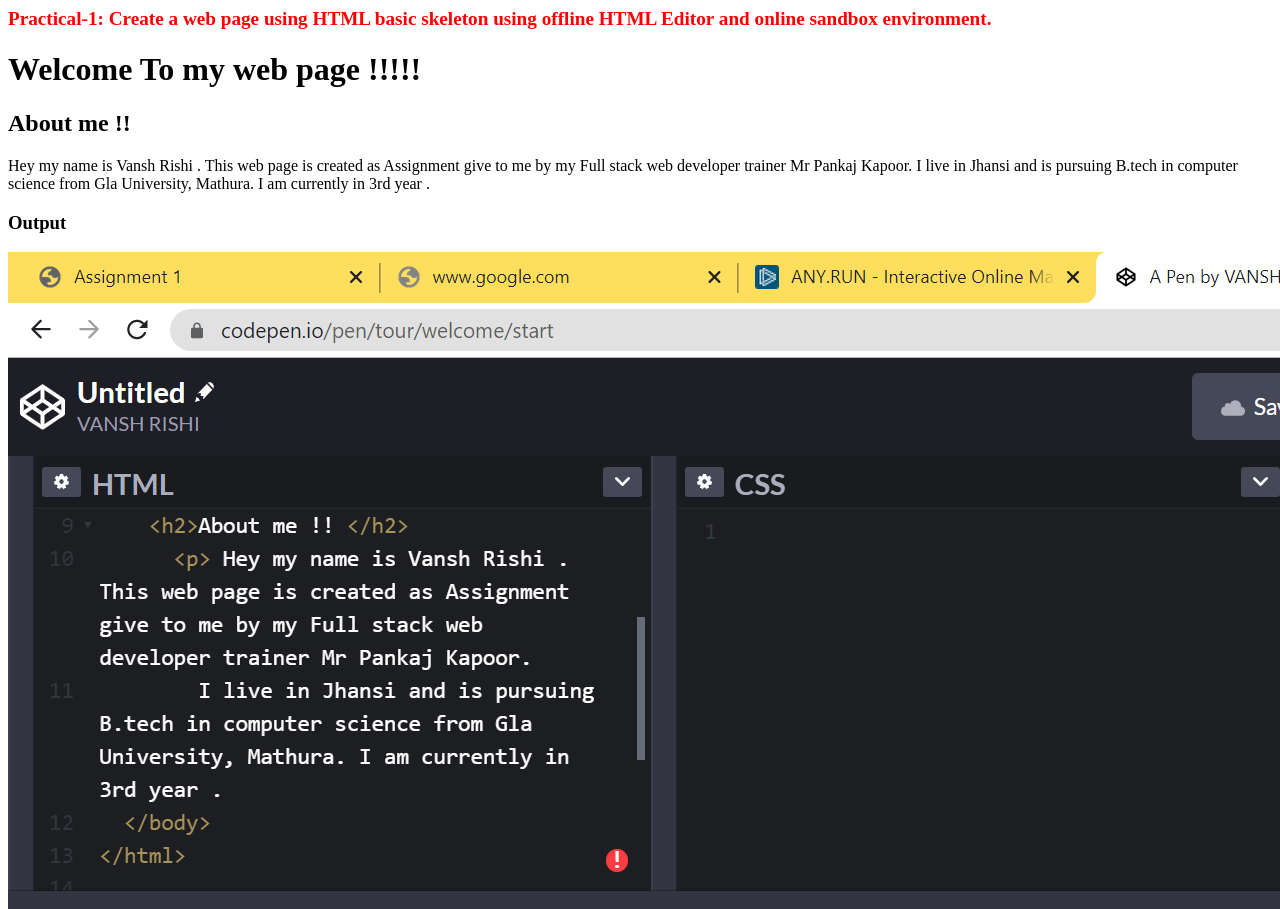
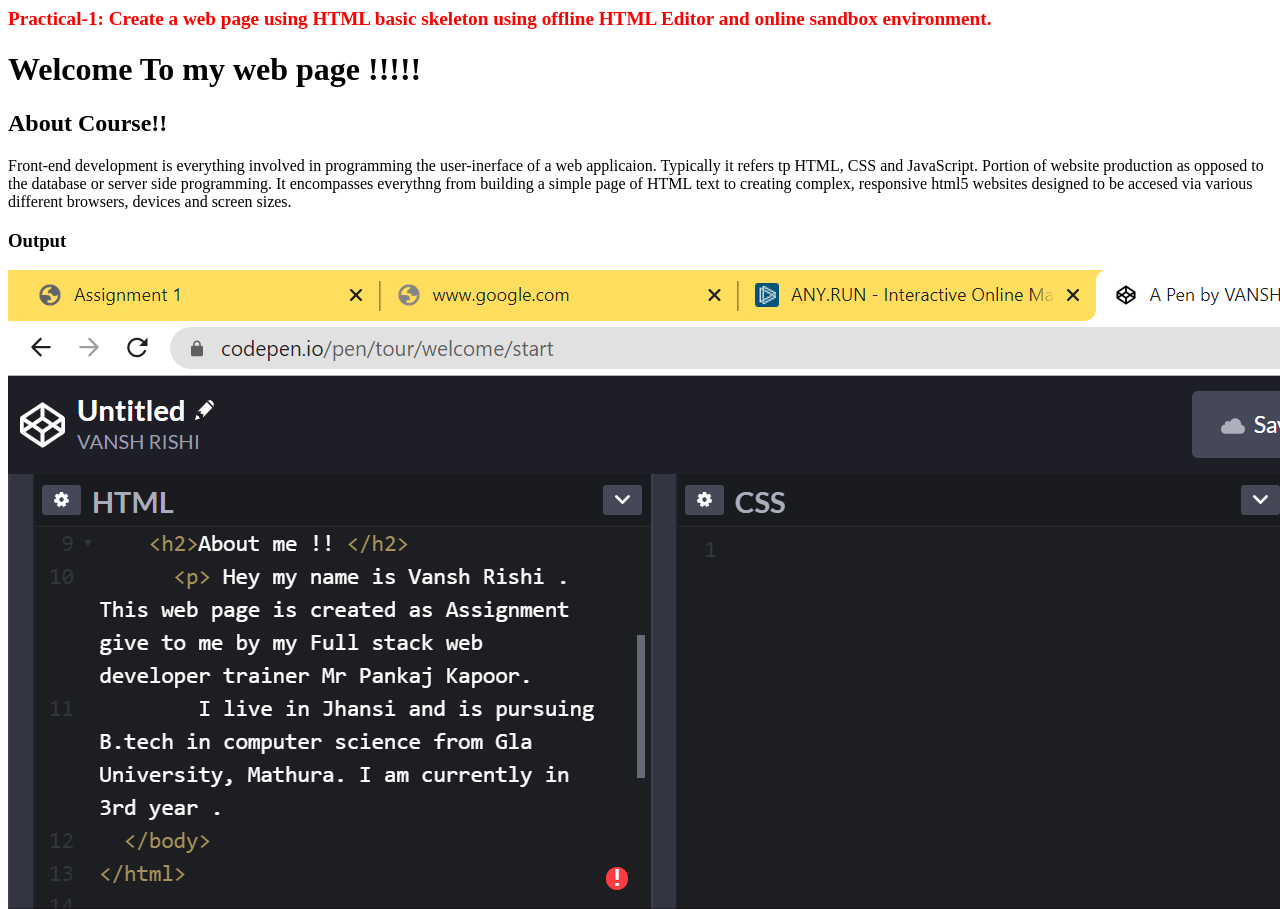
Before and after one commit to vanshrishi/Fullstack--Practical--1, a plain HTML site: page index.html in a window 1280 px wide. Shown: the top 909 px of the page. Drawn offline with Linux system fonts and the light colour scheme.

Commit message:
Update index.html

```diff
--- a/index.html
+++ b/index.html
@@ -17,9 +17,8 @@
 <span id="style"><b>Practical-1: Create a web page using HTML basic skeleton using offline HTML Editor and online sandbox environment.  </b> </span>
     <br>
     <h1>Welcome To my web page !!!!! </h1>
-    <h2>About me !! </h2>
-      <p> Hey my name is Vansh Rishi . This web page is created as Assignment give to me by my Full stack web developer trainer Mr Pankaj Kapoor.
-        I live in Jhansi and is pursuing B.tech in computer science from Gla University, Mathura. I am currently in 3rd year .</p>
+    <h2>About Course!! </h2>
+  <p>Front-end development is everything involved in programming the user-inerface of a web applicaion. Typically it refers tp HTML, CSS and JavaScript. Portion of website production as opposed to the database or server side programming. It encompasses everythng from building a simple page of HTML text to creating complex, responsive html5 websites designed to be accesed via various different browsers, devices and screen sizes.</p>
   <h3>Output</h3>
   <img src="https://github.com/vanshrishi/Fullstack--Practical--1/blob/master/Assignment%201-B.png?raw=true" alt="Sandbox Environment.">
   </body>
```
